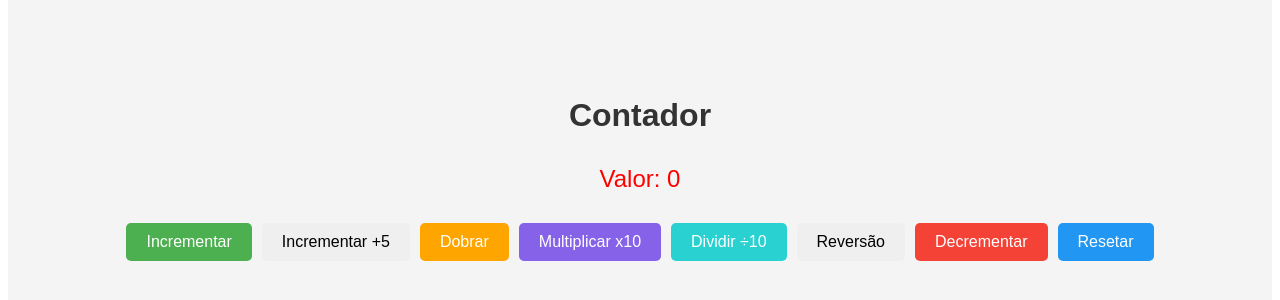
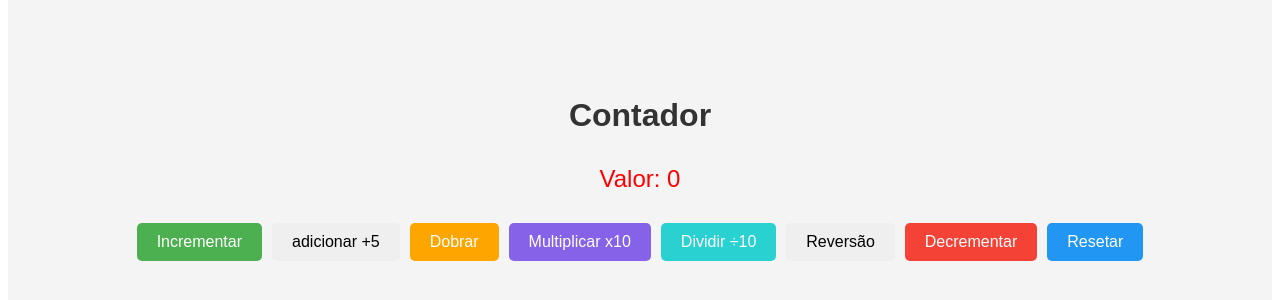
Before and after one commit to evssousa/projeto-coletivo-2ds-contador-de-numeros, a React (Vite) app: page / in a window 1280 px wide. Shown: the part 240-540 px from the top of the page. Built offline with nearby package versions, Linux system fonts and the light colour scheme.

Commit message:
Update index.jsx

```diff
--- a/src/components/Counter/index.jsx
+++ b/src/components/Counter/index.jsx
@@ -84,7 +84,7 @@ export default function Counter() {
 
             <div className='buttons-container'>
                 <button className='increment-button' onClick={increment}>Incrementar</button>
-                <button className='fixoincrement-button' onClick={fixoincrement}>Incrementar +5</button>
+                <button className='fixoincrement-button' onClick={fixoincrement}>adicionar +5</button>
                 <button className='double-button' onClick={double}>Dobrar</button>
                 <button className='mult-button' onClick={mult}>Multiplicar x10</button>
                 <button className='divide-button' onClick={divide}>Dividir ÷10</button>
```
